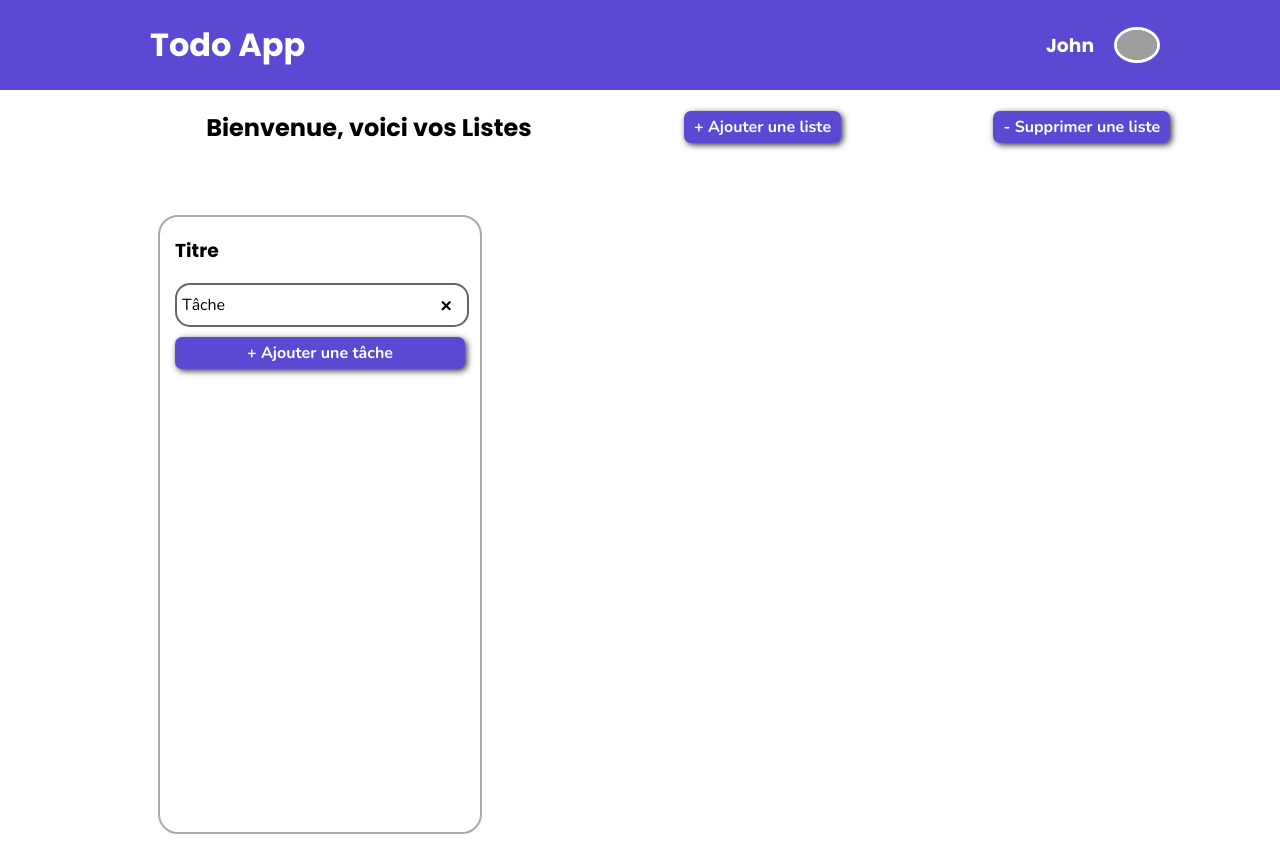
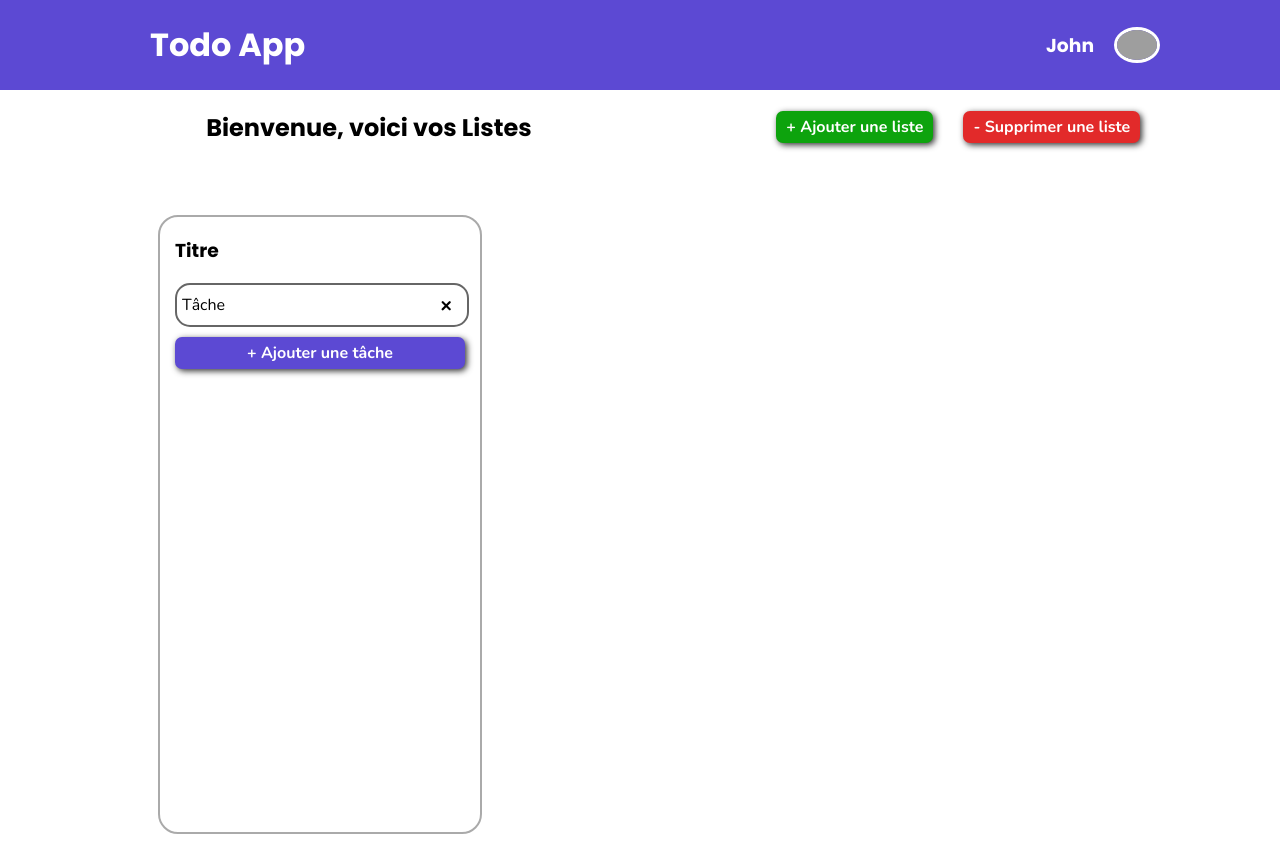
Before and after one commit to hbulte/todo-front, a React (Create React App) app: page / in a window 1280 px wide. Built offline with nearby package versions, Linux system fonts and the light colour scheme; grey boxes are pictures that could not be loaded.

Commit message:
peaufinage du delete

```diff
--- a/src/Components/Todos/Todo/Todo.js
+++ b/src/Components/Todos/Todo/Todo.js
@@ -85,6 +85,7 @@ const Todo = ({
         </div>
         <button
           style={{ display: deleteList ? "" : "none" }}
+          className="red"
           onClick={() => {
             const deleteTodo = [...todos];
             deleteTodo.splice(todoIndex, 1);
--- a/src/Components/Todos/Todos.css
+++ b/src/Components/Todos/Todos.css
@@ -18,3 +18,14 @@
   overflow-x: scroll;
   width: 100%;
 }
+
+.head-buttons {
+  margin-right: 30px;
+}
+.green {
+  background-color: rgb(13, 163, 13);
+}
+
+.red {
+  background-color: rgb(226, 42, 42);
+}
--- a/src/Components/Todos/Todos.js
+++ b/src/Components/Todos/Todos.js
@@ -26,7 +26,10 @@ const Todos = ({ userStatus }) => {
     >
       <section className="head-section">
         <h2>Bienvenue, voici vos Listes</h2>
+        <div>
+          {" "}
           <button
+            className="head-buttons green"
             onClick={(e) => {
               const newTodo = [...todos];
               newTodo.push({ title: "Titre", tasks: ["Tâche"] });
@@ -36,13 +39,19 @@ const Todos = ({ userStatus }) => {
             + Ajouter une liste
           </button>
           <button
+            className="head-buttons red"
             onClick={(e) => {
+              if (!deleteList) {
                 setDeleteList(true);
+              } else {
+                setDeleteList(false);
+              }
             }}
             style={{ display: todos.length >= 1 ? "" : "none" }}
           >
             - Supprimer une liste
           </button>
+        </div>
       </section>
 
       {/*
```
Lines whose indentation alone changed are shown as unchanged.
